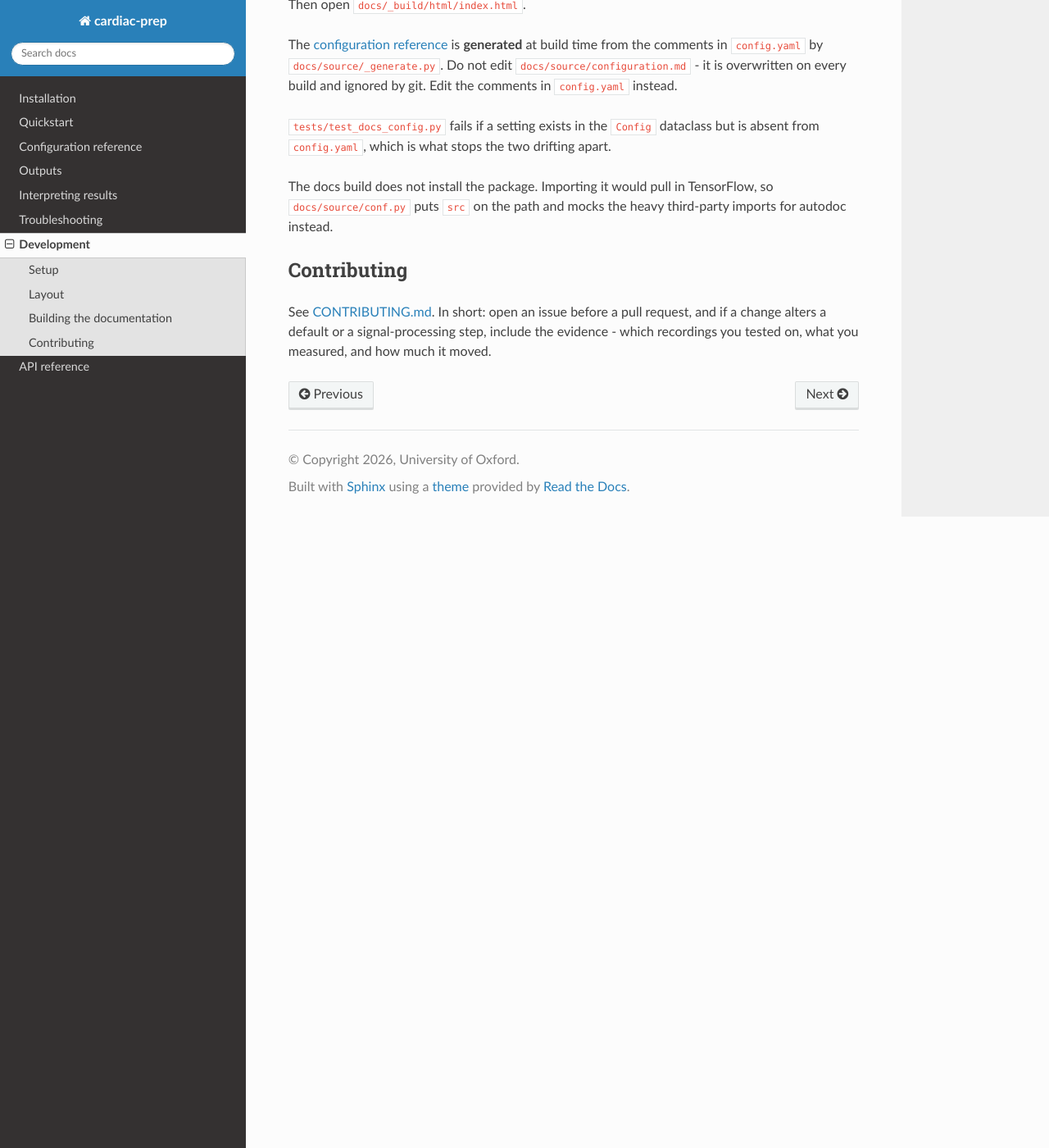
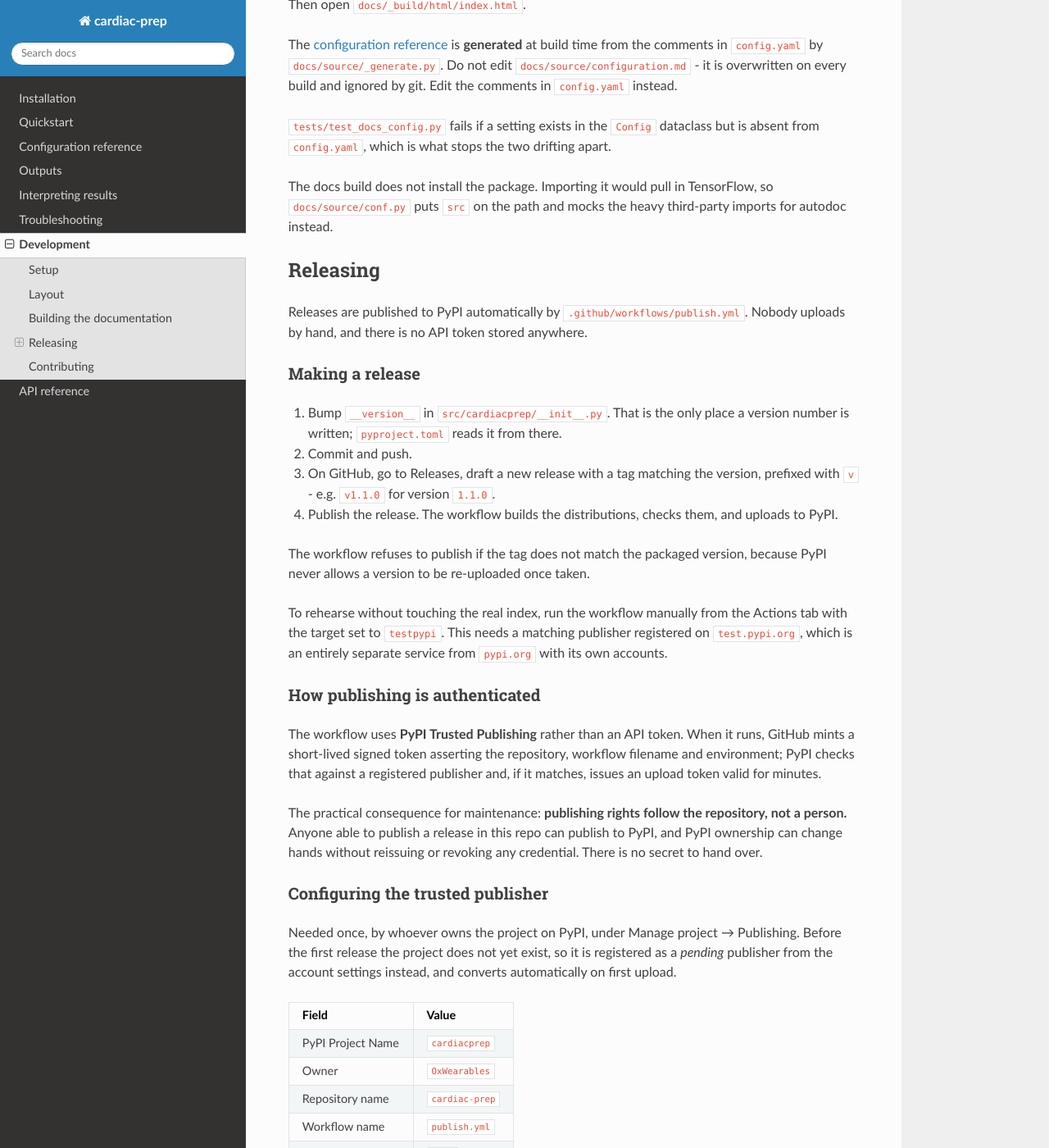
Before and after one commit to OxWearables/cardiac-prep, a Sphinx documentation site: the page built from docs/source/development.md, in a window 1280 px wide and 1400 px high, scrolled down 1039 px. Shown: the whole window at 82% size. Built offline with Sphinx 7.4.7 and the Read the Docs theme 3.1.0, drawn with Linux system fonts in a browser that asks for light colours; some of the changed text lies outside the part shown.

Commit message:
Add a maintainers field to pyproject.toml and a Releasing section to docs/source/development.md

```diff
--- a/docs/source/development.md
+++ b/docs/source/development.md
@@ -60,6 +60,73 @@ The docs build does not install the package. Importing it would pull in
 TensorFlow, so `docs/source/conf.py` puts `src` on the path and mocks the heavy
 third-party imports for autodoc instead.
 
+## Releasing
+
+Releases are published to PyPI automatically by
+`.github/workflows/publish.yml`. Nobody uploads by hand, and there is no API
+token stored anywhere.
+
+### Making a release
+
+1. Bump `__version__` in `src/cardiacprep/__init__.py`. That is the only place
+   a version number is written; `pyproject.toml` reads it from there.
+2. Commit and push.
+3. On GitHub, go to Releases, draft a new release with a tag matching the
+   version, prefixed with `v` - e.g. `v1.1.0` for version `1.1.0`.
+4. Publish the release. The workflow builds the distributions, checks them,
+   and uploads to PyPI.
+
+The workflow refuses to publish if the tag does not match the packaged
+version, because PyPI never allows a version to be re-uploaded once taken.
+
+To rehearse without touching the real index, run the workflow manually from
+the Actions tab with the target set to `testpypi`. This needs a matching
+publisher registered on `test.pypi.org`, which is an entirely separate service
+from `pypi.org` with its own accounts.
+
+### How publishing is authenticated
+
+The workflow uses **PyPI Trusted Publishing** rather than an API token. When
+it runs, GitHub mints a short-lived signed token asserting the repository,
+workflow filename and environment; PyPI checks that against a registered
+publisher and, if it matches, issues an upload token valid for minutes.
+
+The practical consequence for maintenance: **publishing rights follow the
+repository, not a person.** Anyone able to publish a release in this repo can
+publish to PyPI, and PyPI ownership can change hands without reissuing or
+revoking any credential. There is no secret to hand over.
+
+### Configuring the trusted publisher
+
+Needed once, by whoever owns the project on PyPI, under
+Manage project → Publishing. Before the first release the project does not yet
+exist, so it is registered as a *pending* publisher from the account settings
+instead, and converts automatically on first upload.
+
+| Field | Value |
+|---|---|
+| PyPI Project Name | `cardiacprep` |
+| Owner | `OxWearables` |
+| Repository name | `cardiac-prep` |
+| Workflow name | `publish.yml` |
+| Environment name | `pypi` |
+
+Note that the project name has no hyphen while the repository does. Workflow
+name is the filename, not the workflow's display name. The environment field
+is optional: leaving it blank matches any environment, which is simpler if you
+cannot create environments on the repository.
+
+### Ownership
+
+The account that registers the pending publisher becomes the project owner
+when the first release uploads. PyPI supports several owners, and this project
+should have more than one so that it does not depend on any single person
+remaining in post - add the others under Manage project → Collaborators, with
+the Owner role.
+
+Keep the `maintainers` field in `pyproject.toml` in step with whoever is
+actually looking after releases.
+
 ## Contributing
 
 See [CONTRIBUTING.md](https://github.com/OxWearables/cardiac-prep/blob/main/CONTRIBUTING.md).
--- a/pyproject.toml
+++ b/pyproject.toml
@@ -16,6 +16,11 @@ requires-python = ">=3.9,<3.13"
 authors = [
     { name = "Anna Bator" },
     { name = "Stefan van Duijvenboden" },
+]
+# Who to contact about releases, as distinct from who wrote the code. Kept
+# deliberately separate so the package outlives any one person's post.
+maintainers = [
+    { name = "Anna Bator" },
 ]
 keywords = ["ecg", "hrv", "accelerometry", "wearables", "edf", "physical-activity"]
 classifiers = [
```
